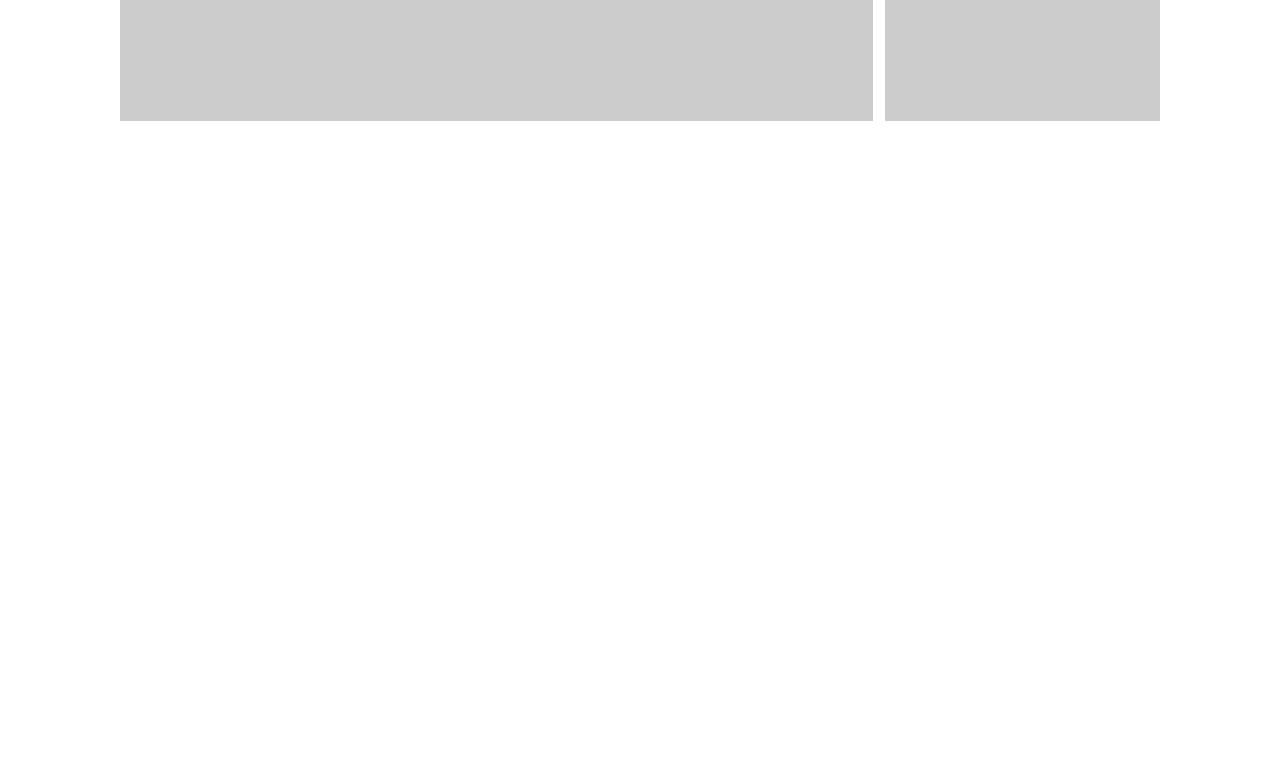
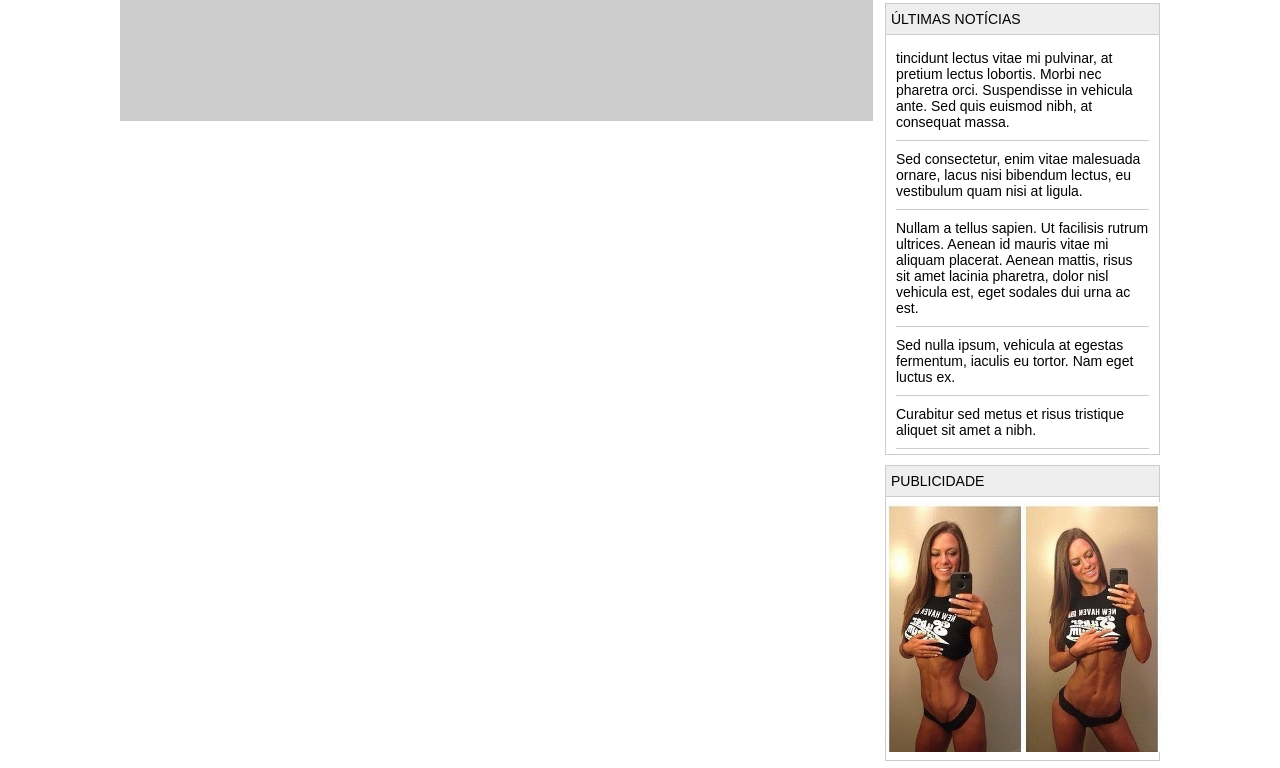
Before and after one commit to ihagoSantos/portal, a plain HTML site: page index.html in a window 1280 px wide. Shown: the part 306-1074 px from the top of the page. Before the commit the page ends 800 px from the top, so only its background shows below. Drawn offline with Linux system fonts and the light colour scheme.

Commit message:
Lado Direito

```diff
--- a/assets/css/style.css
+++ b/assets/css/style.css
@@ -224,5 +224,41 @@ body{
     min-height: 200px;
     float: right;
     margin-left: 12px;
-    background-color: #ccc;
+
 }
+.widget{
+    border: 1px solid #ccc;
+    margin-bottom: 10px;
+
+}
+.widgettitulo{
+    height: 30px;
+    line-height: 30px;
+    padding-left: 5px;
+    font-size: 14px;
+    border-bottom: 1px solid #ccc;
+    background-color:#eee;
+}
+
+.widgetconteudo{
+    padding-top:5px;
+    padding-bottom:5px;
+    text-align:center;
+}
+.noticiaitem{
+    margin: 0px 10px;/*Top and Bottom | Left and Right*/
+    padding: 10px 0px;/*Top and Bottom | Left and Right*/
+    font-size: 14px;
+    text-align: left;
+    border-bottom: 1px solid #ccc;
+}
+.noticiaitem a{
+    color: black;
+    text-decoration: none;
+}
+
+.noticiaitem a:hover{
+    color:#494949;
+    text-decoration: none;
+
+}
--- a/index.html
+++ b/index.html
@@ -159,7 +159,65 @@
         <div class="container">
             <div class="containerint">
                 <div class="leftside"></div>
-                <div class="rightside"></div>
+                <!--LADO DIREITO-->
+                <div class="rightside">
+                    <!--WIDGET SOCIAL-->
+                    <div class="widget">
+                        <div class="widgettitulo">SOCIAL</div>
+                        <div class="widgetconteudo">
+                            <a> <img src="assets/images/rss3.png"  border="0" width="26" height="26"/></a>
+                            <a> <img src="assets/images/google_plus.png"  border="0" width="26" height="26"/></a>
+                            <a> <img src="assets/images/facebook.png"  border="0" width="26" height="26"/></a>
+                            <a> <img src="assets/images/Twitter2.png"  border="0" width="26" height="26"/></a>
+                            <a> <img src="assets/images/youtube.png" border="0" width="26" height="26"/></a>
+                        </div>
+                    </div>
+                    <!--WIDGET ULTIMAS NOTICIAS-->
+                    <div class="widget">
+                        <div class="widgettitulo">ÚLTIMAS NOTÍCIAS</div>
+                        <div class="widgetconteudo">
+                            <div class="noticiaitem">
+                                    <a href="./">tincidunt lectus vitae mi pulvinar, at pretium lectus lobortis.
+                                    Morbi nec pharetra orci. Suspendisse in vehicula ante. Sed quis euismod nibh,
+                                    at consequat massa. </a>
+                            </div>
+                            <div class="noticiaitem">
+                                    <a href="./">Sed consectetur, enim vitae malesuada ornare, lacus nisi bibendum lectus,
+                                    eu vestibulum quam nisi at ligula. </a>
+                            </div>
+                            <div class="noticiaitem">
+                                    <a href="./">Nullam a tellus sapien. Ut facilisis rutrum ultrices.
+                                    Aenean id mauris vitae mi aliquam placerat. Aenean mattis,
+                                    risus sit amet lacinia pharetra, dolor nisl vehicula est,
+                                    eget sodales dui urna ac est.</a>
+                            </div>
+                            <div class="noticiaitem">
+                                    <a href="./">Sed nulla ipsum, vehicula at egestas fermentum, iaculis eu tortor.
+                                    Nam eget luctus ex. </a>
+                            </div>
+                            <div class="noticiaitem">
+                                    <a href="./">Curabitur sed metus et risus tristique aliquet sit amet a nibh. </a>
+                            </div>
+                        </div>
+                    </div>
+                    <!--WIDGET PUBLICIDADE-->
+                    <div class="widget">
+                        <div class="widgettitulo">PUBLICIDADE</div>
+                        <div class="widgetconteudo">
+                            <img src="assets/images/girl.jpg" border="0" width="275" >
+                        </div>
+                    </div>
+                    <!--WIDGET ENCONTRE-NOS NO FACEBOOK-->
+                    <div class="widget">
+                            <div class="widgettitulo">ENCONTRE-NOS NO FACEBOOK</div>
+                            <div class="widgetconteudo">
+
+                                    <iframe src="https://www.facebook.com/plugins/page.php?href=https%3A%2F%2Fwww.facebook.com%2Frjiabvarcoverde%2F&tabs&width=340&height=154&small_header=true&adapt_container_width=true&hide_cover=false&show_facepile=true&appId=478683035902050"
+                                    width="275" height="154" style="border:none;overflow:hidden" scrolling="no" frameborder="0"
+                                    allowTransparency="true" allow="encrypted-media"></iframe>
+                            </div>
+                        </div>
+                </div>
             </div>
         </div>
     </body>
```
